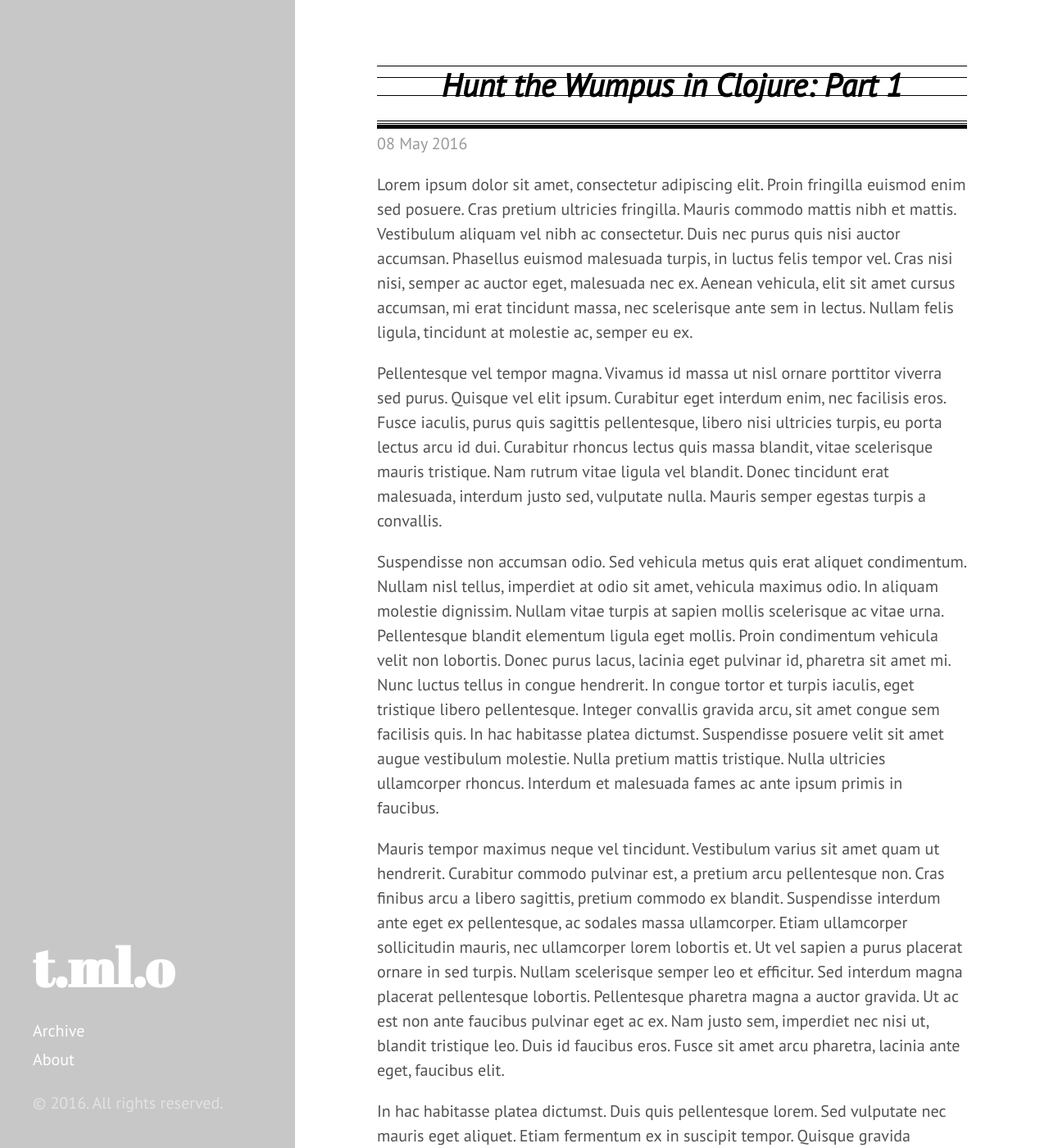
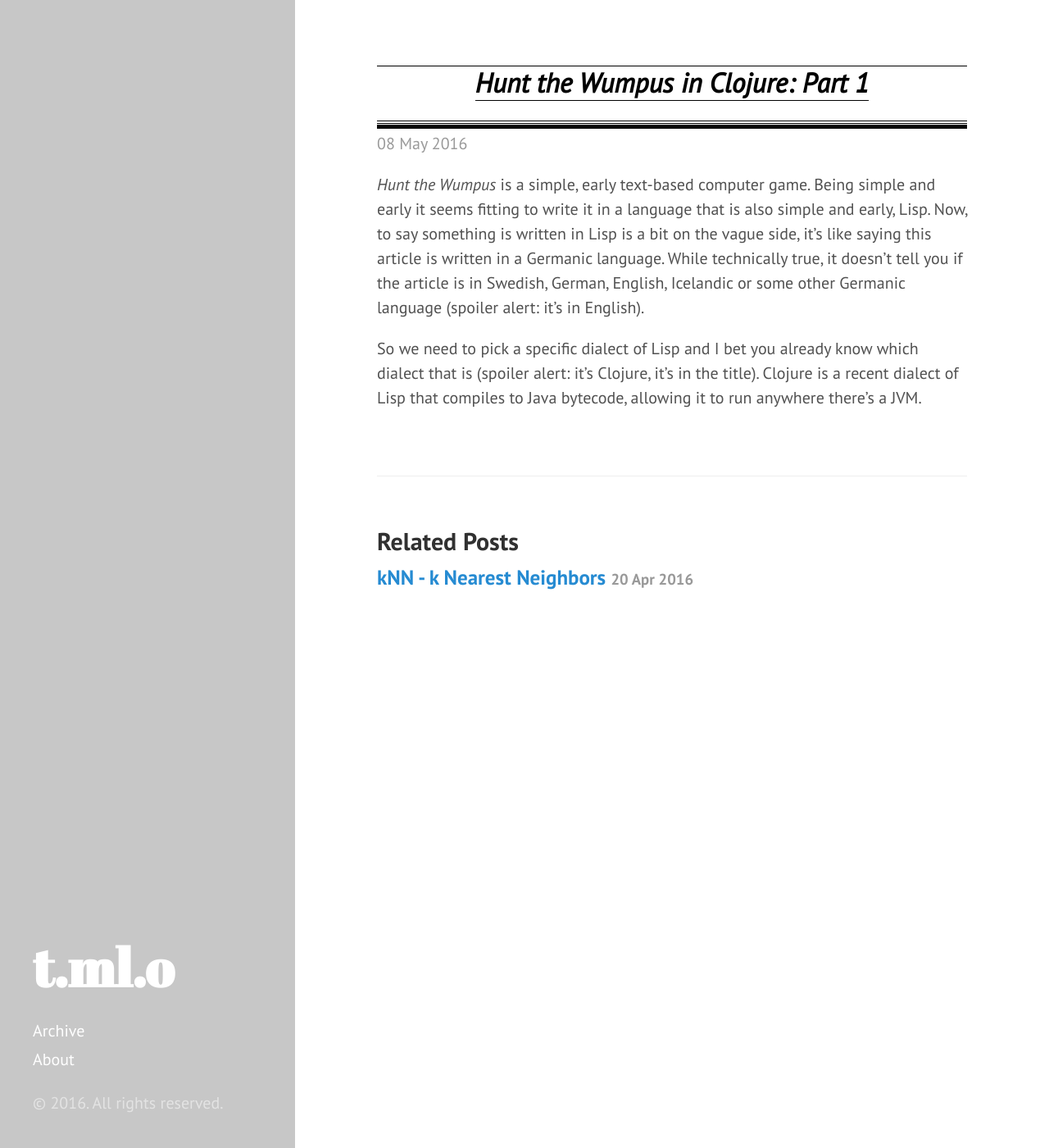
Before and after one commit to tcarrill/tcarrill.github.io, a Jekyll site: the page built from _posts/2016-05-08-wumpus-part-1.markdown, in a window 1280 px wide and 1400 px high. Shown: the whole window at 82% size. Built offline with Jekyll 4.4.1, drawn with Linux system fonts in a browser that asks for light colours; some of the changed text lies outside the part shown.

Commit message:
started the wumpus article

```diff
--- a/_layouts/post.html
+++ b/_layouts/post.html
@@ -4,7 +4,7 @@ layout: default
 
 <div class="post">
   <div class="header">
-  	<h1 class="post-title">{{ page.title }}</h1>
+  	<h1 class="post-title"><u>{{ page.title }}</u></h1>
   </div>
   <span class="post-date">{{ page.date | date_to_string }}</span>
   {{ content }}
--- a/_posts/2016-05-08-wumpus-part-1.markdown
+++ b/_posts/2016-05-08-wumpus-part-1.markdown
@@ -4,12 +4,9 @@ title:  "Hunt the Wumpus in Clojure: Part 1"
 date:   2016-05-08 00:17:13
 categories: clojure games
 ---
-Lorem ipsum dolor sit amet, consectetur adipiscing elit. Proin fringilla euismod enim sed posuere. Cras pretium ultricies fringilla. Mauris commodo mattis nibh et mattis. Vestibulum aliquam vel nibh ac consectetur. Duis nec purus quis nisi auctor accumsan. Phasellus euismod malesuada turpis, in luctus felis tempor vel. Cras nisi nisi, semper ac auctor eget, malesuada nec ex. Aenean vehicula, elit sit amet cursus accumsan, mi erat tincidunt massa, nec scelerisque ante sem in lectus. Nullam felis ligula, tincidunt at molestie ac, semper eu ex.
+<i>Hunt the Wumpus</i> is a simple, early text-based computer game.  Being simple and early it seems fitting to write it in a language
+that is also simple and early, Lisp.  Now, to say something is written in Lisp is a bit on the vague side, it's like saying this article is
+written in a Germanic language.  While technically true, it doesn't tell you if the article is in Swedish, German, English, Icelandic or some other Germanic language (spoiler alert: it's in English).
 
-Pellentesque vel tempor magna. Vivamus id massa ut nisl ornare porttitor viverra sed purus. Quisque vel elit ipsum. Curabitur eget interdum enim, nec facilisis eros. Fusce iaculis, purus quis sagittis pellentesque, libero nisi ultricies turpis, eu porta lectus arcu id dui. Curabitur rhoncus lectus quis massa blandit, vitae scelerisque mauris tristique. Nam rutrum vitae ligula vel blandit. Donec tincidunt erat malesuada, interdum justo sed, vulputate nulla. Mauris semper egestas turpis a convallis.
-
-Suspendisse non accumsan odio. Sed vehicula metus quis erat aliquet condimentum. Nullam nisl tellus, imperdiet at odio sit amet, vehicula maximus odio. In aliquam molestie dignissim. Nullam vitae turpis at sapien mollis scelerisque ac vitae urna. Pellentesque blandit elementum ligula eget mollis. Proin condimentum vehicula velit non lobortis. Donec purus lacus, lacinia eget pulvinar id, pharetra sit amet mi. Nunc luctus tellus in congue hendrerit. In congue tortor et turpis iaculis, eget tristique libero pellentesque. Integer convallis gravida arcu, sit amet congue sem facilisis quis. In hac habitasse platea dictumst. Suspendisse posuere velit sit amet augue vestibulum molestie. Nulla pretium mattis tristique. Nulla ultricies ullamcorper rhoncus. Interdum et malesuada fames ac ante ipsum primis in faucibus.
-
-Mauris tempor maximus neque vel tincidunt. Vestibulum varius sit amet quam ut hendrerit. Curabitur commodo pulvinar est, a pretium arcu pellentesque non. Cras finibus arcu a libero sagittis, pretium commodo ex blandit. Suspendisse interdum ante eget ex pellentesque, ac sodales massa ullamcorper. Etiam ullamcorper sollicitudin mauris, nec ullamcorper lorem lobortis et. Ut vel sapien a purus placerat ornare in sed turpis. Nullam scelerisque semper leo et efficitur. Sed interdum magna placerat pellentesque lobortis. Pellentesque pharetra magna a auctor gravida. Ut ac est non ante faucibus pulvinar eget ac ex. Nam justo sem, imperdiet nec nisi ut, blandit tristique leo. Duis id faucibus eros. Fusce sit amet arcu pharetra, lacinia ante eget, faucibus elit.
-
-In hac habitasse platea dictumst. Duis quis pellentesque lorem. Sed vulputate nec mauris eget aliquet. Etiam fermentum ex in suscipit tempor. Quisque gravida ullamcorper magna. Nam metus nulla, blandit sed justo et, laoreet aliquam tortor. Duis cursus ex est, quis feugiat nunc fermentum sit amet. Phasellus tristique arcu eget feugiat rutrum. Curabitur mauris leo, porta at quam id, maximus condimentum sem. Quisque malesuada lacus ac viverra sagittis.
+So we need to pick a specific dialect of Lisp and I bet you already know which dialect that is (spoiler alert: it's Clojure, it's in the title).
+Clojure is a recent dialect of Lisp that compiles to Java bytecode, allowing it to run anywhere there's a JVM.
--- a/public/css/poole.css
+++ b/public/css/poole.css
@@ -429,11 +429,16 @@ a.pagination-item:hover {
   }
 }
 
-h1.post-title {
-	display: table-cell;
+div.header h1.post-title {
     text-align: center;
 	color: #000000;
 	font-style: italic;
+	font-size: 25pt;
+}
+
+u {
+	text-decoration: none;
+	border-bottom: 1px solid black;
 }
 
 div.header {
```
Also changed, not shown: img/header.png, 5 other files.
